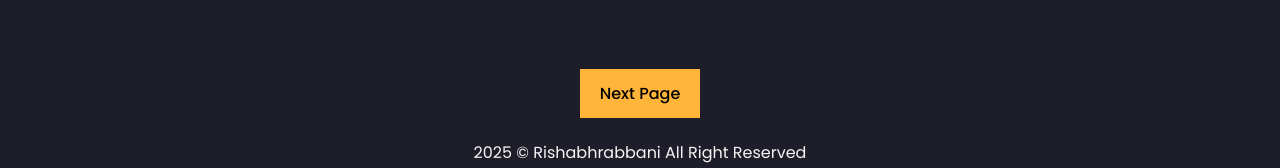
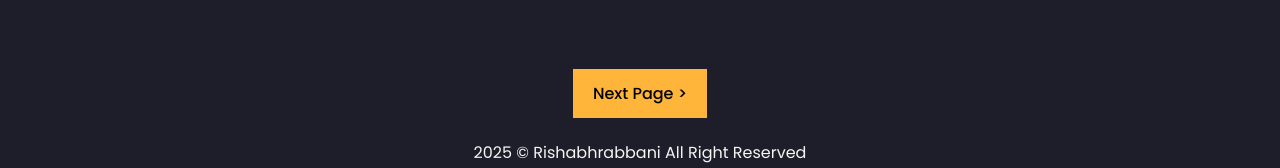
Before and after one commit to rishabhrabbani/rishabhrabbani.github.io, a plain HTML site: page index.html in a window 1280 px wide. Shown: the part 2428-2596 px from the top of the page. Drawn offline with nearby package versions, Linux system fonts and the light colour scheme.

Commit message:
adding extra symbol

```diff
--- a/index.html
+++ b/index.html
@@ -359,7 +359,7 @@
     <!-- Movies Section End -->
      <!-- Next page -->
       <div class="next-page">
-        <a href="play-page.html" class="next-btn">Next Page</a>
+        <a href="play-page.html" class="next-btn">Next Page ></a>
       </div>
       <!-- Copyright -->
        <div class="copyright">
```
